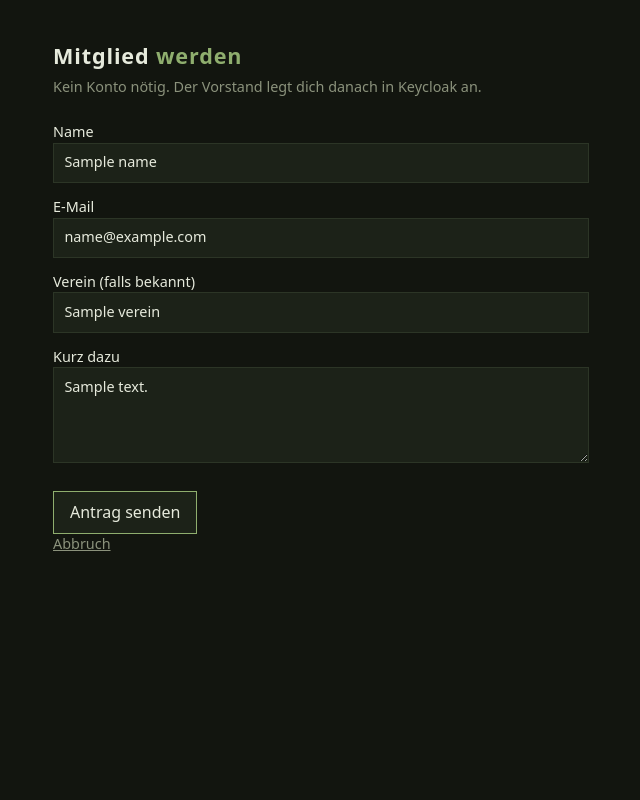
After one commit to bonzei123/aeneas_portal, a FastAPI app: template app/templates/aufnahme.html in a window 1280 px wide. The commit adds this page. Shown: the whole page, without its empty margins (319-959 px from the left). Run offline with FastAPI, Linux system fonts and the light colour scheme; the template is opened without the code that fills it: most values are stand-ins (such as "Sample title", 1, 10 or a date in 2020).

Commit message:
Nimmt Aufnahmeformular, Zammad-Freigabe und Matrix-Admin ins Portal.
Co-authored-by: Cursor <cursoragent@cursor.com>

```diff
--- a/app/main.py
+++ b/app/main.py
@@ -1,11 +1,17 @@
 from pathlib import Path
+import hmac
+import logging
 
 from fastapi import FastAPI, Request
-from fastapi.responses import HTMLResponse, RedirectResponse
+from fastapi.responses import HTMLResponse, RedirectResponse, Response
 from fastapi.templating import Jinja2Templates
 from starlette.middleware.sessions import SessionMiddleware
+import httpx
 
-from app import oidc, settings
+from app import oidc, settings, zammad
+
+log = logging.getLogger("portal")
+
 
 app = FastAPI(title="Aeneas Portal")
 app.add_middleware(
@@ -28,6 +34,7 @@ def _page(request: Request, status_code: int = 200) -> HTMLResponse:
             "title": "Aeneas",
             "user": user,
             "oidc_ready": settings.oidc_ready(),
+            "aufnahme_ready": settings.aufnahme_ready(),
             "tiles": settings.tiles(groups),
         },
         status_code=status_code,
@@ -44,16 +51,83 @@ def index(request: Request) -> HTMLResponse:
     return _page(request)
 
 
+@app.get("/aufnahme", response_class=HTMLResponse)
+def aufnahme_get(request: Request) -> HTMLResponse:
+    if request.session.get("user"):
+        return RedirectResponse(url="/", status_code=302)
+    return templates.TemplateResponse(
+        "aufnahme.html",
+        {
+            "request": request,
+            "title": "Mitglied werden",
+            "ok": False,
+            "err": "" if settings.aufnahme_ready() else "Aufnahme ist nicht konfiguriert (ZAMMAD_API_TOKEN).",
+            "name": "",
+            "email": "",
+            "verein": "",
+            "note": "",
+        },
+        status_code=200 if settings.aufnahme_ready() else 503,
+    )
+
+
+@app.post("/aufnahme", response_class=HTMLResponse)
+async def aufnahme_post(request: Request) -> HTMLResponse:
+    if request.session.get("user"):
+        return RedirectResponse(url="/", status_code=302)
+    form = await request.form()
+    # Honeypot: Bots füllen oft „website“. Menschen sehen das Feld nicht.
+    if (form.get("website") or "").strip():
+        return RedirectResponse(url="/aufnahme", status_code=303)
+    name = str(form.get("name") or "").strip()
+    email = str(form.get("email") or "").strip()
+    verein = str(form.get("verein") or "").strip()
+    note = str(form.get("note") or "").strip()
+    ctx = {
+        "request": request,
+        "title": "Mitglied werden",
+        "ok": False,
+        "err": "",
+        "name": name,
+        "email": email,
+        "verein": verein,
+        "note": note,
+    }
+    if not settings.aufnahme_ready():
+        ctx["err"] = "Aufnahme ist nicht konfiguriert."
+        return templates.TemplateResponse("aufnahme.html", ctx, status_code=503)
+    if not name or "@" not in email:
+        ctx["err"] = "Name und gültige E-Mail angeben."
+        return templates.TemplateResponse("aufnahme.html", ctx, status_code=400)
+    try:
+        zammad.create_aufnahme_ticket(name, email, verein, note)
+    except Exception:
+        log.exception("Zammad Aufnahme-Ticket")
+        ctx["err"] = "Ticket ging nicht raus. Später nochmal oder Mail an den Verein."
+        return templates.TemplateResponse("aufnahme.html", ctx, status_code=502)
+    ctx["ok"] = True
+    return templates.TemplateResponse("aufnahme.html", ctx)
+
+
+
 @app.get("/login")
 async def login(request: Request):
     if not settings.oidc_ready():
         return _page(request, status_code=503)
-    return await oidc.oauth.keycloak.authorize_redirect(request, oidc.callback_uri())
+    try:
+        return await oidc.oauth.keycloak.authorize_redirect(request, oidc.callback_uri())
+    except Exception:
+        log.exception("OIDC login")
+        return _page(request, status_code=503)
 
 
 @app.get("/auth/callback")
 async def auth_callback(request: Request):
-    token = await oidc.oauth.keycloak.authorize_access_token(request)
+    try:
+        token = await oidc.oauth.keycloak.authorize_access_token(request)
+    except Exception:
+        log.exception("OIDC callback")
+        return RedirectResponse(url="/login", status_code=302)
     userinfo = token.get("userinfo") or {}
     request.session["user"] = {
         "sub": userinfo.get("sub"),
@@ -72,3 +146,101 @@ async def logout(request: Request):
     if settings.oidc_ready():
         return RedirectResponse(url=oidc.logout_url(id_token), status_code=302)
     return RedirectResponse(url="/", status_code=302)
+
+
+def _sync_admin_forbidden() -> HTMLResponse:
+    return HTMLResponse(
+        "<!doctype html><meta charset=utf-8><p>Kein Zugriff. Chat-Räume nur mit "
+        "<code>admin:matrix</code>.</p>",
+        status_code=403,
+    )
+
+
+@app.api_route("/sync-admin", methods=["GET", "POST"])
+@app.api_route("/sync-admin/{rest:path}", methods=["GET", "POST"])
+async def sync_admin(request: Request, rest: str = "") -> Response:
+    """Worker-UI nur intern. Browser sieht Portal-Session (Keycloak), nicht Basic."""
+    user = request.session.get("user")
+    if not user:
+        return RedirectResponse(url="/login", status_code=302)
+    if not settings.can_manage_matrix(user.get("groups") or []):
+        return _sync_admin_forbidden()
+    path = "/sync-admin/" if not rest else f"/sync-admin/{rest}"
+    if request.url.query:
+        path = f"{path}?{request.url.query}"
+    headers = {}
+    if request.headers.get("content-type"):
+        headers["content-type"] = request.headers["content-type"]
+    auth = None
+    if settings.MATRIX_ADMIN_PASSWORD:
+        auth = (settings.MATRIX_ADMIN_USER, settings.MATRIX_ADMIN_PASSWORD)
+    body = await request.body()
+    async with httpx.AsyncClient(timeout=30.0) as client:
+        upstream = await client.request(
+            request.method,
+            f"{settings.MATRIX_ADMIN_URL}{path}",
+            content=body or None,
+            headers=headers,
+            auth=auth,
+            follow_redirects=False,
+        )
+    out = {}
+    if loc := upstream.headers.get("location"):
+        out["location"] = loc
+    return Response(
+        content=upstream.content,
+        status_code=upstream.status_code,
+        headers=out,
+        media_type=upstream.headers.get("content-type"),
+    )
+
+
+@app.post("/hooks/zammad-aufnahme")
+async def hook_zammad_aufnahme(request: Request) -> Response:
+    """Zammad-Trigger: Tag freigabe auf einem Aufnahme-Ticket."""
+    token = request.query_params.get("token") or ""
+    expected = settings.ZAMMAD_WEBHOOK_TOKEN
+    if not expected or len(token) != len(expected) or not hmac.compare_digest(token, expected):
+        log.warning("Aufnahme-Hook: Token falsch oder fehlt")
+        return Response(status_code=401)
+    try:
+        payload = await request.json()
+    except Exception:
+        log.warning("Aufnahme-Hook: kein JSON")
+        return Response(status_code=204)
+    ticket = payload.get("ticket") or payload
+    title = str(ticket.get("title") or "")
+    if "Aufnahme:" not in title:
+        log.info("Aufnahme-Hook: Titel ohne Aufnahme: %s", title[:80])
+        return Response(status_code=204)
+    body = zammad.body_from_webhook(payload)
+    name, email = zammad.parse_aufnahme_fields(body)
+    if "@" not in email:
+        log.warning("Aufnahme-Hook: keine E-Mail im Ticket %s", title[:80])
+        return Response(status_code=204)
+    ticket_id = ticket.get("id")
+    ok = zammad.truthy(ticket.get("aufnahme_ok"))
+    verein = zammad.parse_verein(body, ticket)
+    if not ok or not verein:
+        missing = []
+        if not ok:
+            missing.append("Haken „Konto anlegen“")
+        if not verein:
+            missing.append("Verein")
+        zammad.add_internal_note(
+            ticket_id,
+            "Kein Keycloak-User. Noch offen: "
+            + ", ".join(missing)
+            + ". Danach Aktualisieren oder erneut Freigeben.",
+        )
+        log.info("Aufnahme-Hook wartet %s", missing)
+        return Response(status_code=204)
+    from app import keycloak_admin
+
+    try:
+        keycloak_admin.ensure_user(email, name or email, verein)
+    except Exception:
+        log.exception("Aufnahme-Hook Keycloak %s", email)
+        return Response(status_code=500)
+    log.info("Aufnahme-Hook ok %s verein=%s", email, verein)
+    return Response(status_code=204)
--- /dev/null
+++ b/app/templates/aufnahme.html
@@ -0,0 +1,82 @@
+<!DOCTYPE html>
+<html lang="de">
+<head>
+  <meta charset="utf-8">
+  <meta name="viewport" content="width=device-width, initial-scale=1">
+  <title>{{ title }}</title>
+  <style>
+    :root {
+      --bg: #12150f;
+      --fg: #e6eadc;
+      --muted: #8b927c;
+      --tile: #1c2218;
+      --line: #2c3526;
+      --leaf: #8fae6e;
+    }
+    * { box-sizing: border-box; }
+    body {
+      margin: 0;
+      min-height: 100vh;
+      font: 16px/1.45 system-ui, sans-serif;
+      background: var(--bg);
+      color: var(--fg);
+    }
+    main { max-width: 36rem; margin: 0 auto; padding: 2.5rem 1.25rem; }
+    h1 { font-weight: 560; font-size: 1.35rem; letter-spacing: 0.04em; margin: 0 0 0.35rem; }
+    h1 span { color: var(--leaf); }
+    .who { color: var(--muted); font-size: 0.9rem; margin: 0 0 1.5rem; }
+    label { display: block; margin: 0.85rem 0 0.25rem; font-size: 0.9rem; }
+    input, textarea {
+      width: 100%;
+      padding: 0.55rem 0.65rem;
+      background: var(--tile);
+      border: 1px solid var(--line);
+      color: var(--fg);
+      font: inherit;
+    }
+    textarea { min-height: 6rem; }
+    button, a.btn {
+      display: inline-block;
+      margin-top: 1.1rem;
+      padding: 0.55rem 1rem;
+      background: var(--tile);
+      border: 1px solid var(--leaf);
+      color: var(--fg);
+      font: inherit;
+      text-decoration: none;
+      cursor: pointer;
+    }
+    .err { color: #c97; }
+    .hp { position: absolute; left: -9999px; }
+  </style>
+</head>
+<body>
+  <main>
+    <h1>Mitglied <span>werden</span></h1>
+    {% if ok %}
+    <p class="who">Antrag ist raus. Du bekommst Zugangsdaten per E-Mail, sobald der Vorstand das Konto angelegt hat.</p>
+    <a class="btn" href="/">Zurück</a>
+    {% else %}
+    <p class="who">Kein Konto nötig. Der Vorstand legt dich danach in Keycloak an.</p>
+    {% if err %}<p class="err">{{ err }}</p>{% endif %}
+    <form method="post" action="/aufnahme">
+      <p class="hp"><label>Website <input type="text" name="website" tabindex="-1" autocomplete="off"></label></p>
+      <label>Name
+        <input type="text" name="name" required maxlength="120" value="{{ name }}">
+      </label>
+      <label>E-Mail
+        <input type="email" name="email" required maxlength="180" value="{{ email }}">
+      </label>
+      <label>Verein (falls bekannt)
+        <input type="text" name="verein" maxlength="120" value="{{ verein }}">
+      </label>
+      <label>Kurz dazu
+        <textarea name="note" maxlength="2000">{{ note }}</textarea>
+      </label>
+      <button type="submit">Antrag senden</button>
+    </form>
+    <p class="who"><a href="/" style="color: var(--muted);">Abbruch</a></p>
+    {% endif %}
+  </main>
+</body>
+</html>
--- a/app/templates/index.html
+++ b/app/templates/index.html
@@ -83,6 +83,10 @@
         <strong>Anmelden</strong>
         <small>Keycloak</small>
       </a>
+      <a class="tile" href="/aufnahme">
+        <strong>Mitglied werden</strong>
+        <small>Antrag</small>
+      </a>
       {% else %}
       <p class="who"><code>PORTAL_OIDC_CLIENT_SECRET</code> fehlt.</p>
       {% endif %}
--- a/requirements.txt
+++ b/requirements.txt
@@ -1,6 +1,7 @@
 fastapi==0.115.12
 uvicorn[standard]==0.34.2
 jinja2==3.1.6
+python-multipart==0.0.20
 authlib==1.5.2
 httpx==0.28.1
 itsdangerous==2.2.0
```
Also changed, not shown: app/keycloak_admin.py (added, +119 -0 lines), app/settings.py (+31 -1 lines), app/zammad.py (added, +118 -0 lines), README.md, 1 other file.
